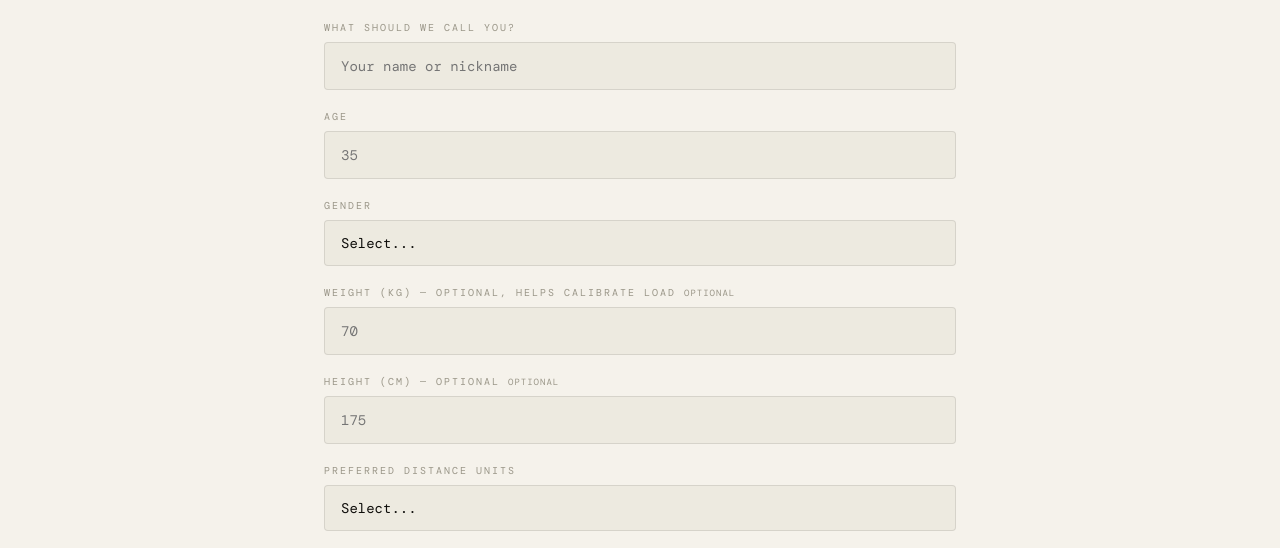
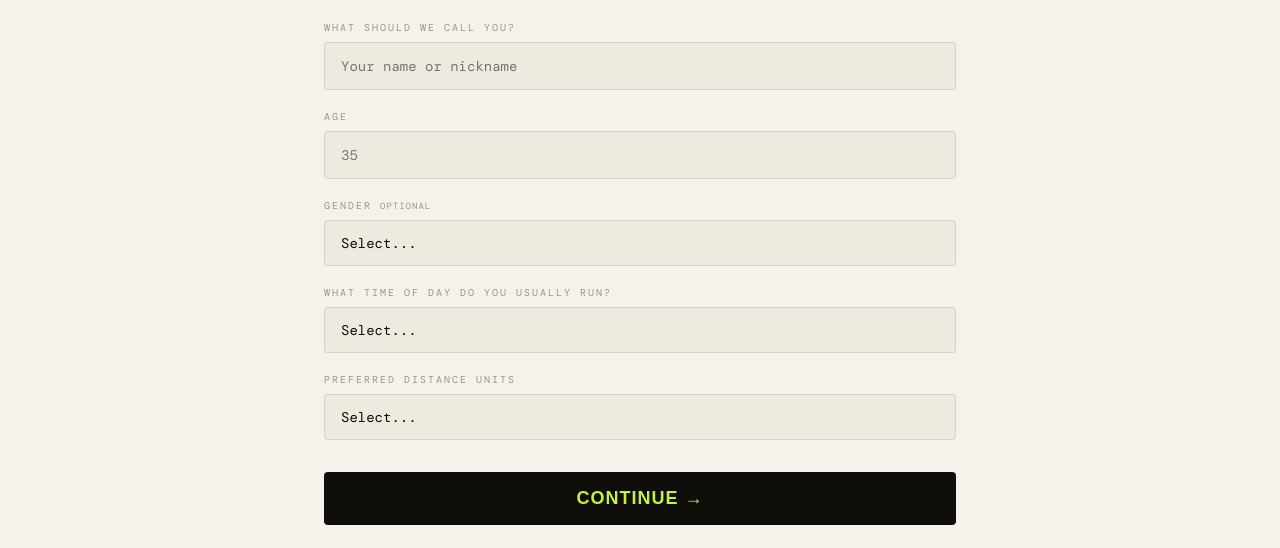
Before and after one commit to jaxstaxsats/gait, a website: page public/gait-app.html in a window 1280 px wide. Shown: the part 246-794 px from the top of the page. Drawn offline with nearby package versions, Linux system fonts and the light colour scheme; a web font is replaced by a local one.

Commit message:
Update gait-app.html

```diff
--- a/public/gait-app.html
+++ b/public/gait-app.html
@@ -1194,69 +1194,61 @@ const steps = [
     fields: [
       { key: 'name', label: 'What should we call you?', type: 'text', placeholder: 'Your name or nickname', required: true },
       { key: 'age', label: 'Age', type: 'number', placeholder: '35', required: true },
-      { key: 'gender', label: 'Gender', type: 'select', options: ['Male', 'Female', 'Non-binary', 'Prefer not to say'], required: true },
-      { key: 'weight', label: 'Weight (kg) — optional, helps calibrate load', type: 'number', placeholder: '70', required: false },
-      { key: 'height', label: 'Height (cm) — optional', type: 'number', placeholder: '175', required: false },
+      { key: 'gender', label: 'Gender', type: 'select', options: ['Male', 'Female', 'Non-binary', 'Prefer not to say'], required: false, optional: true },
+      { key: 'runTime', label: 'What time of day do you usually run?', type: 'select', options: ['Morning — before 9am', 'Lunchtime', 'Evening — after 5pm', 'Varies a lot', 'Not consistent yet'], required: true },
       { key: 'units', label: 'Preferred distance units', type: 'select', options: ['Kilometres (km)', 'Miles'], required: true },
-      { key: 'runTime', label: 'What time of day do you usually run?', type: 'select', options: ['Morning — before 9am', 'Lunchtime', 'Evening — after 5pm', 'Varies a lot', 'Not consistent yet'], required: true },
     ]
   },
   {
-    label: '02 — HISTORY',
-    title: 'Your running background',
-    subtitle: 'Tell us where you\'re coming from',
+    label: '02 — YOUR STORY',
+    title: 'Your running story',
+    subtitle: 'Tell us where you\'re coming from — and what running means to you',
     fields: [
-      { key: 'yearsRunning', label: 'How long have you been running consistently (without a break longer than 4 weeks)?', type: 'select', options: ['Complete beginner — first time', 'Less than 6 months', '6–12 months', '1–3 years', '3–7 years', '7+ years', 'Returning after a long break'], required: true },
+      { key: 'yearsRunning', label: 'How long have you been running or trying to get back into it?', type: 'select', options: ['Complete beginner — first time', 'Less than 6 months', '6–12 months', '1–3 years', '3–7 years', '7+ years', 'Returning after a long break'], required: true },
       { key: 'weeklyKm', label: 'Current weekly running volume', type: 'select', options: ['0 — just starting', '1–15 km', '15–25 km', '25–40 km', '40–60 km', '60 km+'], required: true },
       { key: 'daysRunning', label: 'How many days per week are you currently running?', type: 'select', options: ['1–2 days', '3 days', '4 days', '5 days', '6+ days'], required: true },
-      { key: 'weeklyStructure', label: 'Typical weekly training right now', type: 'select', options: ['Mostly easy runs — no structure', 'Easy runs + one long run', 'Easy + long + occasional speed work', 'Structured plan with intervals and tempo runs', 'Not sure yet'], required: true },
-      { key: 'currentPace', label: 'Do you know your typical easy running pace? (optional — improves your plan)', type: 'select', options: ['I\'m not sure yet', 'Faster than 5:00 /km (fast)', '5:00–5:30 /km', '5:30–6:00 /km (steady)', '6:00–6:30 /km (comfortable)', '6:30–7:00 /km (easy)', 'Slower than 7:00 /km (very easy)'], required: false },
-      { key: 'longestRace', label: 'Longest race ever completed', type: 'select', options: ['Never raced', '5km', '10km', 'Half marathon', 'Marathon', 'Ultra marathon'], required: true },
-      { key: 'raceTimes', label: 'Any recent race times? (optional — helps set realistic targets)', type: 'text', placeholder: 'e.g. 5km: 28:30, 10km: 58:00, Half: 2:10, Marathon: 4:47', required: false },
-      { key: 'raceTimesRecency', label: 'How recent are these times?', type: 'select', options: ['Within last 3 months', '3–12 months ago', 'Over a year ago', 'Not applicable'], required: false },
-      { key: 'proudRun', label: 'Tell us about a run or race you are proud of (even if it seems small)', type: 'textarea', placeholder: 'e.g. Ran 5km without stopping for the first time, finished a half marathon, ran every day for a month...', required: false },
+      { key: 'longestRun', label: 'Longest run you\'ve done recently', type: 'text', placeholder: 'e.g. 8km, or "not sure yet"', required: false, optional: true },
+      { key: 'proudRun', label: 'Tell us about a run you are proud of — even if it was small', type: 'textarea', placeholder: 'e.g. Ran 5km without stopping for the first time, finished a race I thought I couldn\'t do, ran every day for a month...', required: false, optional: true },
+      { key: 'loveRunning', label: 'What do you love most about running?', type: 'textarea', placeholder: 'e.g. The headspace, being outside, the challenge, the community, how it makes me feel...', required: false, optional: true },
+      { key: 'raceTimes', label: 'Any recent race times?', type: 'text', placeholder: 'e.g. 5km: 28:30, Half: 2:10', required: false, optional: true },
     ]
   },
   {
     label: '03 — INJURIES',
-    title: 'Your injury history',
-    subtitle: 'This is the most important section — be as specific as you can',
+    title: 'Injuries & how your body feels',
+    subtitle: 'This is the most important section — be as honest and specific as you can',
     fields: [
       { key: 'injuryAreas', label: 'Which areas have ever given you trouble while running? (select all that apply)', type: 'multiselect', options: INJURY_AREAS, required: false },
-      { key: 'injuryDetails', label: 'Tell us more about your injuries — what happened, when, and how it affects you now', type: 'textarea', placeholder: 'e.g. Right knee pain under kneecap since 2020 marathon — 2/10 on longer runs. Left calf strain 6 months ago from football, occasional tightness returning...', required: false },
-      { key: 'seenProfessional', label: 'Have you seen a physio, sports doctor, or been formally diagnosed?', type: 'select', options: ['No — self-managed', 'Yes — diagnosed and discharged', 'Yes — currently seeing someone', 'Yes — told to stop running', 'Partially — seen someone briefly'], required: true },
-      { key: 'currentRehab', label: 'Are you currently doing any specific rehab or prehab exercises?', type: 'select', options: ['No', 'Yes — following a physio programme', 'Yes — self-directed exercises'], required: true },
+      { key: 'injuryDetails', label: 'Tell us more — what happened, when, and how it affects you now', type: 'textarea', placeholder: 'e.g. Right knee pain under kneecap since 2020 — 2/10 on longer runs. Left calf strain 6 months ago, occasional tightness returning...', required: false, optional: true },
       { key: 'previousInjuryStop', label: 'Has an injury ever forced you to stop running for more than 2 weeks?', type: 'select', options: ['No', 'Yes — once', 'Yes — multiple times'], required: true },
-      { key: 'chronicConditions', label: 'Any medical conditions affecting your running?', type: 'select', options: ['None', 'Asthma or breathing issues', 'Arthritis or joint condition', 'Heart condition', 'Diabetes', 'Osteoporosis or bone density concerns', 'Other'], required: true },
-      { key: 'recoveryMethods', label: 'Recovery methods you currently use (select all that apply)', type: 'multiselect', options: RECOVERY_OPTIONS, required: false },
+      { key: 'currentRehab', label: 'Are you currently doing any rehab or physio exercises?', type: 'select', options: ['No', 'Yes — following a physio programme', 'Yes — self-directed exercises'], required: true },
+      { key: 'chronicConditions', label: 'Any medical conditions we should know about?', type: 'select', options: ['None', 'Asthma or breathing issues', 'Arthritis or joint condition', 'Heart condition', 'Diabetes', 'Osteoporosis or bone density concerns', 'Other'], required: false, optional: true },
     ]
   },
   {
-    label: '04 — YOUR BODY',
-    title: 'How your body works',
-    subtitle: 'Equipment, movement and physical basics',
+    label: '04 — EQUIPMENT',
+    title: 'Equipment & training habits',
+    subtitle: 'So we only prescribe what you can actually do',
     fields: [
-      { key: 'terrain', label: 'What terrain do you typically run on?', type: 'select', options: ['Mostly flat roads', 'Mixed — some hills some flat', 'Hilly', 'Trails', 'Treadmill mostly', 'Varies'], required: true },
-      { key: 'strengthTraining', label: 'Current strength training frequency', type: 'select', options: ['None', 'Occasionally — less than once a week', '1–2 times per week', '3+ times per week'], required: true },
-      { key: 'equipment', label: 'What equipment do you have access to at home? (select all that apply)', type: 'multiselect', options: EQUIPMENT_OPTIONS, required: true },
-      { key: 'equipmentDetail', label: 'Any details on weights or equipment? (optional but helps)', type: 'text', placeholder: 'e.g. Two 5kg dumbbells, one 8kg kettlebell, resistance bands, foam roller', required: false },
-      { key: 'shoeType', label: 'What type of running shoes do you mainly wear?', type: 'select', options: ['Road — cushioned', 'Road — lightweight / racing', 'Trail', 'Minimalist / barefoot style', 'Maximalist — very cushioned', 'Not sure'], required: true },
+      { key: 'equipment', label: 'What equipment do you have at home? (select all that apply)', type: 'multiselect', options: EQUIPMENT_OPTIONS, required: true },
+      { key: 'equipmentDetail', label: 'Any details on weights?', type: 'text', placeholder: 'e.g. Two 5kg dumbbells, one 8kg kettlebell', required: false, optional: true },
+      { key: 'shoeType', label: 'Main running shoe type', type: 'select', options: ['Road — cushioned', 'Road — lightweight / racing', 'Trail', 'Minimalist / barefoot style', 'Maximalist — very cushioned', 'Not sure'], required: true },
       { key: 'shoeAge', label: 'How old are your main running shoes?', type: 'select', options: ['Under 3 months', '3–6 months', '6–12 months', 'Over 12 months', 'Not sure'], required: true },
       { key: 'warmUp', label: 'Do you usually warm up before runs?', type: 'select', options: ['No — I just start running', 'Quick stretch only', 'Proper dynamic warm-up', 'Not consistent'], required: true },
-      { key: 'flexibility', label: 'How would you describe your flexibility and mobility?', type: 'select', options: ['Very tight — limited range of motion', 'Tight — especially hamstrings, hips, calves', 'Average — some areas tighter than others', 'Good — generally flexible', 'Very flexible — sometimes joints feel unstable'], required: true },
-      { key: 'sleepQuality', label: 'Sleep quality on average', type: 'select', options: ['Poor — often under 6hrs', 'Average — around 6–7hrs', 'Good — 7–8hrs most nights', 'Excellent — 8hrs+ consistently'], required: true },
+      { key: 'flexibility', label: 'How would you describe your flexibility?', type: 'select', options: ['Very tight — limited range of motion', 'Tight — especially hips, hamstrings, calves', 'Average — some areas tighter than others', 'Good — generally flexible', 'Very flexible — joints sometimes feel unstable'], required: true },
     ]
   },
   {
     label: '05 — LIFESTYLE',
     title: 'Life outside running',
-    subtitle: 'Recovery happens 23 hours a day, not just after runs',
+    subtitle: 'Recovery happens 23 hours a day — not just after runs',
     fields: [
-      { key: 'job', label: 'Type of work', type: 'select', options: ['Mostly desk-based / sedentary', 'Mixed — some sitting some moving', 'On my feet most of the day', 'Physical labour', 'Shift work'], required: true },
-      { key: 'dailyDemand', label: 'How physically demanding is your daily life outside running?', type: 'select', options: ['Very low — mostly sitting', 'Low — light walking and movement', 'Moderate — regular movement throughout the day', 'High — physically active job or lifestyle', 'Very high — manual work or heavy exercise outside running'], required: true },
-      { key: 'stressLevel', label: 'General stress levels', type: 'select', options: ['Low — pretty relaxed', 'Moderate — manageable', 'High — quite stressed often', 'Very high — affecting sleep and recovery'], required: true },
-      { key: 'nutrition', label: 'Do you feel you eat enough to properly fuel your running?', type: 'select', options: ['Yes — consistently well fuelled', 'Usually — occasional gaps', 'Often not enough — I know I under-fuel', 'Not sure'], required: true },
-      { key: 'alcohol', label: 'Alcohol consumption', type: 'select', options: ['None', 'Occasional — 1–2 drinks per week', 'Regular — 3–6 drinks per week', 'Heavy — 7+ drinks per week'], required: true },
+      { key: 'job', label: 'Type of work or daily life', type: 'select', options: ['Mostly desk-based / sedentary', 'Mixed — some sitting some moving', 'On my feet most of the day', 'Physical labour', 'Shift work'], required: true },
+      { key: 'dailyDemand', label: 'How physically demanding is your life outside running?', type: 'select', options: ['Very low — mostly sitting', 'Low — light walking and movement', 'Moderate — regular movement throughout the day', 'High — physically active job or lifestyle', 'Very high — manual work or heavy exercise outside running'], required: true },
+      { key: 'sleepQuality', label: 'Sleep quality on average', type: 'select', options: ['Poor — often under 6hrs', 'Average — around 6–7hrs', 'Good — 7–8hrs most nights', 'Excellent — 8hrs+ consistently'], required: true },
+      { key: 'stressLevel', label: 'Stress level most days', type: 'select', options: ['Low — pretty relaxed', 'Moderate — manageable', 'High — quite stressed often', 'Very high — affecting sleep and recovery'], required: true },
+      { key: 'nutrition', label: 'Do you feel you eat enough to fuel your running?', type: 'select', options: ['Yes — consistently well fuelled', 'Usually — occasional gaps', 'Often not enough', 'Not sure'], required: true },
+      { key: 'alcohol', label: 'Alcohol consumption', type: 'select', options: ['None', 'Occasional — 1–2 drinks per week', 'Regular — 3–6 drinks per week', 'Heavy — 7+ drinks per week'], required: false, optional: true },
     ]
   },
   {
@@ -1265,11 +1257,12 @@ const steps = [
     subtitle: 'Your goals shape everything in your blueprint',
     fields: [
       { key: 'shortGoal', label: 'Main short-term goal (next 8–12 weeks)', type: 'text', placeholder: 'e.g. Run pain-free for 15km, complete a 5km, build a consistent routine', required: true },
+      { key: 'whyNow', label: 'Why did you decide to start or return to running right now?', type: 'textarea', placeholder: 'What made this the moment? A health scare, a race, a friend, just felt ready...', required: false, optional: true },
       { key: 'hasRace', label: 'Do you have a specific race or event planned?', type: 'select', options: ['No — no race planned yet', 'Yes — race booked'], required: true },
-      { key: 'raceDetails', label: 'Race distance and approximate date (if booked)', type: 'text', placeholder: 'e.g. Half marathon — October 2026', required: false },
+      { key: 'raceDetails', label: 'Race distance and approximate date', type: 'text', placeholder: 'e.g. Half marathon — October 2026', required: false, optional: true },
       { key: 'raceGoal', label: 'Main goal for the next 6–12 months', type: 'select', options: ['Build consistent base without injury', 'Complete a 5km', 'Get a 5km PB', 'Complete a 10km', 'Get a 10km PB', 'Complete a half marathon', 'Get a half marathon PB', 'Complete a marathon', 'Get a marathon PB', 'Complete an ultra marathon'], required: true },
-      { key: 'bigVision', label: 'What does success look like for you in 12 months?', type: 'textarea', placeholder: 'e.g. Running 3-4 times a week pain-free, completing my first marathon, running an ultra...', required: true },
-      { key: 'motivation', label: 'What motivates you most?', type: 'select', options: ['Staying injury-free and healthy', 'Improving fitness and performance', 'Achieving a specific time or distance', 'Mental wellbeing — stress relief and headspace', 'Social aspect — running with others', 'The challenge — pushing my limits'], required: true },
+      { key: 'bigVision', label: 'What does success look like for you in 12 months?', type: 'textarea', placeholder: 'Describe it in your own words — running pain-free, crossing a finish line, feeling strong again...', required: false, optional: true },
+      { key: 'anythingElse', label: 'Anything else you\'d like us to know?', type: 'textarea', placeholder: 'Family or work commitments, things you love or hate about running, upcoming travel, other worries not covered above. The more you share the more personal your blueprint will be.', required: false, optional: true },
     ]
   }
 ];
@@ -1518,25 +1511,26 @@ async function generateBlueprint() {
     <span class="loading-quote-attr">— ${lq.attr}</span>
   </div>`;
 
-  const runnerContext = `RUNNER: ${answers.name}, ${answers.age}yo, ${answers.gender}, ${answers.weight ? answers.weight + 'kg' : 'weight not provided'}, ${answers.height ? answers.height + 'cm' : 'height not provided'}
+  const runnerContext = `RUNNER: ${answers.name}, ${answers.age}yo${answers.gender ? ', ' + answers.gender : ''}
 RUNS: ${answers.runTime || 'time not specified'} | Units: ${answers.units}
-HISTORY: Running for ${answers.yearsRunning} | Weekly: ${answers.weeklyKm} | Days/week: ${answers.daysRunning} | Structure: ${answers.weeklyStructure}
-PACE: ${answers.currentPace || 'not specified'} | Race times: ${answers.raceTimes || 'none provided'} (${answers.raceTimesRecency || ''})
-LONGEST RACE: ${answers.longestRace} | Proud run: ${answers.proudRun || 'not shared'}
+HISTORY: Running for ${answers.yearsRunning} | Weekly: ${answers.weeklyKm} | Days/week: ${answers.daysRunning}
+Longest recent run: ${answers.longestRun || 'not specified'} | Race times: ${answers.raceTimes || 'none provided'}
+Proud run: ${answers.proudRun || 'not shared'}
+What they love about running: ${answers.loveRunning || 'not shared'}
 INJURIES: Areas affected: ${answers.injuryAreas ? answers.injuryAreas.replace(/\|/g, ', ') : 'none selected'}
 Injury details: ${answers.injuryDetails || 'none provided'}
-Seen professional: ${answers.seenProfessional} | Current rehab: ${answers.currentRehab}
-Injury history: ${answers.previousInjuryStop} | Medical conditions: ${answers.chronicConditions}
-Recovery methods: ${answers.recoveryMethods ? answers.recoveryMethods.replace(/\|/g, ', ') : 'none'}
-BODY: Terrain: ${answers.terrain} | Strength training: ${answers.strengthTraining}
-Equipment: ${answers.equipment ? answers.equipment.replace(/\|/g, ', ') : 'not specified'} | Details: ${answers.equipmentDetail || 'none'}
-Shoes: ${answers.shoeType} — ${answers.shoeAge} old | Warm-up: ${answers.warmUp}
-Flexibility: ${answers.flexibility} | Sleep: ${answers.sleepQuality}
-LIFESTYLE: Work: ${answers.job} | Daily demand: ${answers.dailyDemand} | Stress: ${answers.stressLevel}
-Nutrition: ${answers.nutrition} | Alcohol: ${answers.alcohol}
+Stopped running 2+ weeks from injury: ${answers.previousInjuryStop} | Current rehab: ${answers.currentRehab}
+Medical conditions: ${answers.chronicConditions || 'none'}
+EQUIPMENT: ${answers.equipment ? answers.equipment.replace(/\|/g, ', ') : 'not specified'} | Details: ${answers.equipmentDetail || 'none'}
+Shoes: ${answers.shoeType} — ${answers.shoeAge} old | Warm-up habit: ${answers.warmUp}
+Flexibility: ${answers.flexibility}
+LIFESTYLE: Work: ${answers.job} | Daily physical demand: ${answers.dailyDemand}
+Sleep: ${answers.sleepQuality} | Stress: ${answers.stressLevel}
+Nutrition: ${answers.nutrition} | Alcohol: ${answers.alcohol || 'not specified'}
 GOALS: Short term: ${answers.shortGoal} | Race planned: ${answers.hasRace} ${answers.raceDetails ? '— ' + answers.raceDetails : ''}
-6-12 month goal: ${answers.raceGoal} | 12 month vision: ${answers.bigVision}
-Motivation: ${answers.motivation}`;
+6-12 month goal: ${answers.raceGoal} | 12 month vision: ${answers.bigVision || 'not shared'}
+Why returning now: ${answers.whyNow || 'not shared'}
+Anything else: ${answers.anythingElse || 'nothing added'}`;
 
   const prompt1 = `Generate part 1 of a GAIT Blueprint for this runner. Respond ONLY with valid JSON — no backticks, no text outside the JSON.
 
```
